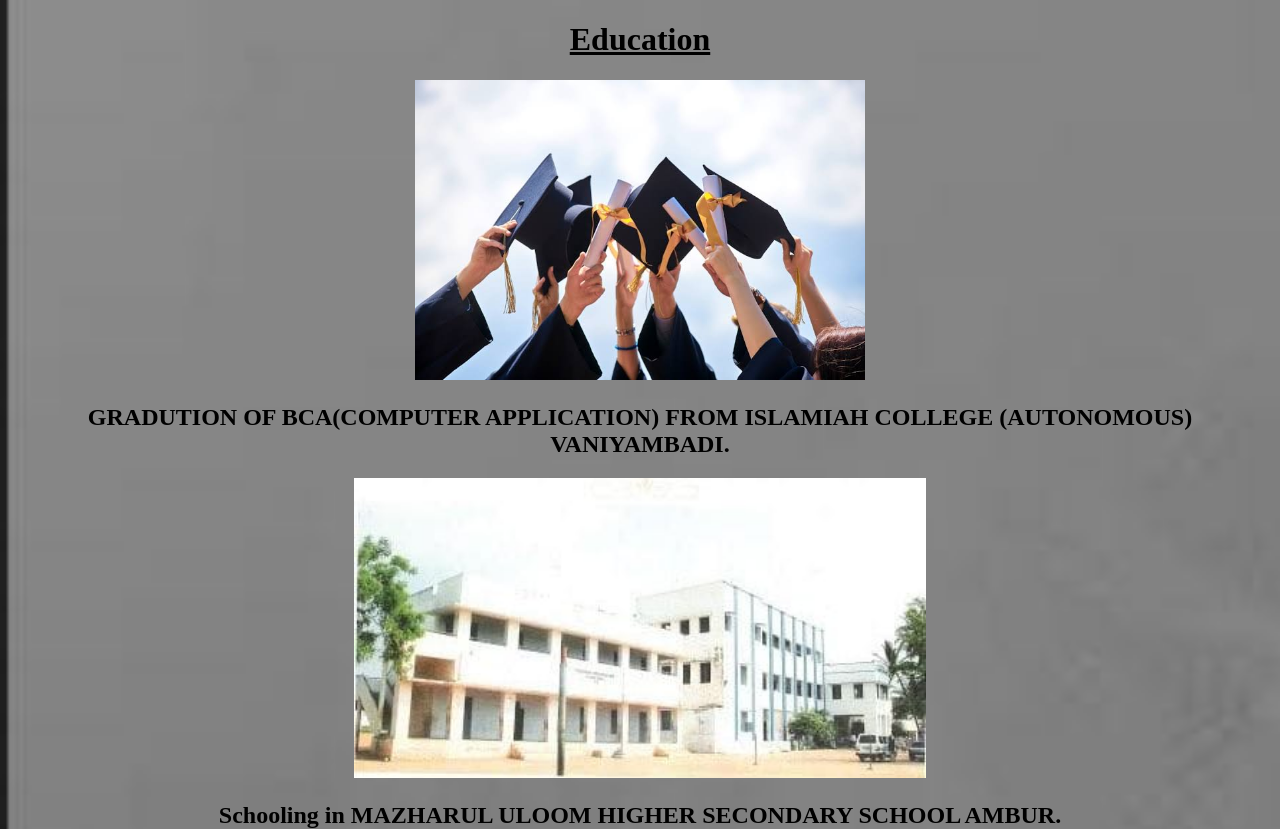
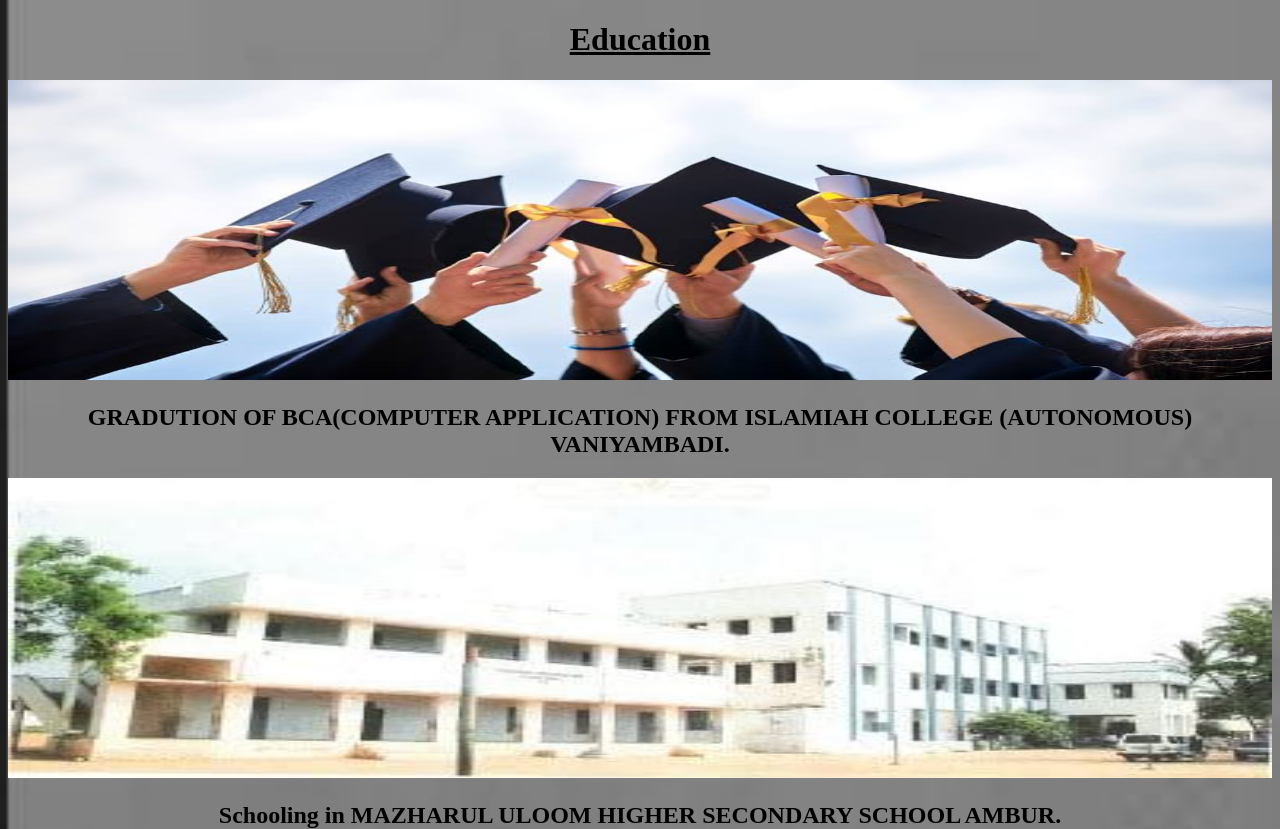
Before and after one commit to asad-2005/saihan-2005, a plain HTML site: page education.html in a window 1280 px wide. Drawn offline with Linux system fonts and the light colour scheme.

Commit message:
Update education.html

```diff
--- a/education.html
+++ b/education.html
@@ -9,9 +9,9 @@
 <body>
     <CENTER>
     <h1><u>Education</u></h1>
-    <img src="gr.jpeg" height="300">
+    <img id='aephoto' src="gr.jpeg" height="300">
     <h2> GRADUTION OF BCA(COMPUTER APPLICATION) FROM ISLAMIAH COLLEGE (AUTONOMOUS) VANIYAMBADI.</h2>
-    <img src="sc.jpeg" height="300">
+    <img id='aephoto' src="sc.jpeg" height="300">
     <h2> Schooling in MAZHARUL ULOOM HIGHER SECONDARY SCHOOL AMBUR.</h2>
     </CENTER>
 </body>
```
